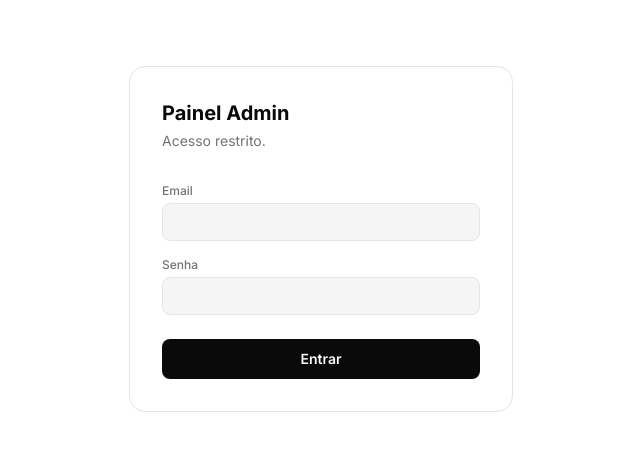
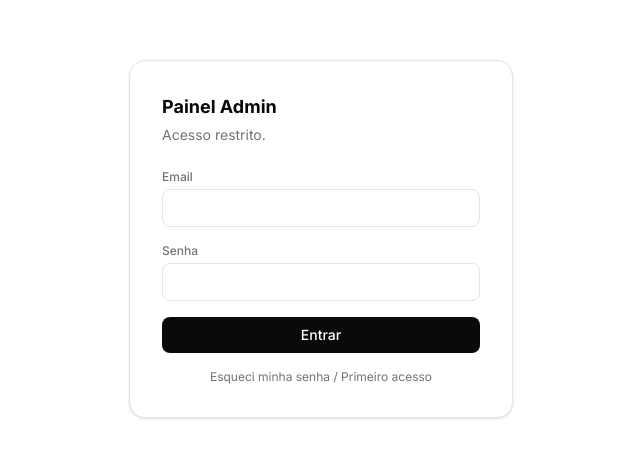
Before and after one commit to Jhowsilva2k22/joanderson-links, a Next.js app: page /admin/login in a window 1280 px wide. Shown: the part 161-618 px from the top of the page, without its empty margins (319-959 px from the left). Built offline with nearby package versions, Linux system fonts and the light colour scheme; no server answers.

Commit message:
feat: adiciona magic link e recuperação de senha no login

```diff
--- a/src/app/admin/login/page.tsx
+++ b/src/app/admin/login/page.tsx
@@ -1,54 +1,124 @@
 "use client"
 
 import { useState } from "react"
-import { useRouter } from "next/navigation"
 import { createClient } from "@/lib/supabase/client"
 
 export default function LoginPage() {
-  const router = useRouter()
   const [email, setEmail] = useState("")
+  const [mode, setMode] = useState<"password" | "magic">("password")
   const [password, setPassword] = useState("")
   const [loading, setLoading] = useState(false)
+  const [message, setMessage] = useState("")
   const [error, setError] = useState("")
 
-  async function handleLogin(e: React.FormEvent) {
+  async function handlePassword(e: React.FormEvent) {
     e.preventDefault()
     setLoading(true)
     setError("")
     const supabase = createClient()
     const { error } = await supabase.auth.signInWithPassword({ email, password })
-    if (error) { setError("Email ou senha incorretos."); setLoading(false); return }
-    router.push("/admin/links")
-    router.refresh()
+    if (error) {
+      setError("Email ou senha incorretos.")
+      setLoading(false)
+      return
+    }
+    window.location.href = "/admin"
+  }
+
+  async function handleMagicLink(e: React.FormEvent) {
+    e.preventDefault()
+    setLoading(true)
+    setError("")
+    const supabase = createClient()
+    const { error } = await supabase.auth.signInWithOtp({
+      email,
+      options: { emailRedirectTo: `${window.location.origin}/admin` },
+    })
+    if (error) setError("Erro ao enviar o link. Tenta novamente.")
+    else setMessage("Link enviado para seu email. Clica nele para entrar.")
+    setLoading(false)
   }
 
   return (
-    <div className="min-h-screen flex items-center justify-center px-4" style={{ background: "var(--background)" }}>
-      <div className="w-full max-w-sm rounded-2xl p-8" style={{ background: "var(--card)", border: "1px solid var(--border)" }}>
-        <div className="mb-8">
-          <h1 className="text-xl font-bold mb-1" style={{ color: "var(--foreground)" }}>Painel Admin</h1>
-          <p className="text-sm" style={{ color: "var(--muted-foreground)" }}>Acesso restrito.</p>
-        </div>
-        <form onSubmit={handleLogin} className="flex flex-col gap-4">
+    <div className="min-h-screen flex items-center justify-center bg-background px-4">
+      <div className="w-full max-w-sm bg-card border border-border rounded-2xl p-8 shadow-sm">
+        <h1 className="text-lg font-bold text-foreground mb-1">Painel Admin</h1>
+        <p className="text-sm text-muted-foreground mb-6">Acesso restrito.</p>
+
+        {mode === "password" ? (
+          <form onSubmit={handlePassword} className="flex flex-col gap-4">
             <div className="flex flex-col gap-1">
-            <label htmlFor="email" className="text-xs font-medium" style={{ color: "var(--muted-foreground)" }}>Email</label>
-            <input id="email" type="email" value={email} onChange={(e) => setEmail(e.target.value)} required autoComplete="email"
-              className="w-full px-3 py-2 rounded-lg text-sm outline-none"
-              style={{ background: "var(--muted)", color: "var(--foreground)", border: "1px solid var(--border)" }} />
+              <label className="text-xs font-medium text-muted-foreground">Email</label>
+              <input
+                type="email"
+                value={email}
+                onChange={(e) => setEmail(e.target.value)}
+                required
+                autoComplete="email"
+                className="border border-border rounded-lg px-3 py-2 text-sm bg-background text-foreground outline-none focus:ring-2 focus:ring-foreground"
+              />
             </div>
             <div className="flex flex-col gap-1">
-            <label htmlFor="password" className="text-xs font-medium" style={{ color: "var(--muted-foreground)" }}>Senha</label>
-            <input id="password" type="password" value={password} onChange={(e) => setPassword(e.target.value)} required autoComplete="current-password"
-              className="w-full px-3 py-2 rounded-lg text-sm outline-none"
-              style={{ background: "var(--muted)", color: "var(--foreground)", border: "1px solid var(--border)" }} />
+              <label className="text-xs font-medium text-muted-foreground">Senha</label>
+              <input
+                type="password"
+                value={password}
+                onChange={(e) => setPassword(e.target.value)}
+                required
+                autoComplete="current-password"
+                className="border border-border rounded-lg px-3 py-2 text-sm bg-background text-foreground outline-none focus:ring-2 focus:ring-foreground"
+              />
             </div>
-          {error && <p className="text-xs" style={{ color: "var(--destructive)" }}>{error}</p>}
-          <button type="submit" disabled={loading}
-            className="w-full py-2.5 rounded-lg text-sm font-semibold transition-all active:scale-[0.98] disabled:opacity-50 mt-2"
-            style={{ background: "var(--primary)", color: "var(--primary-foreground)" }}>
+            {error && <p className="text-xs text-red-500">{error}</p>}
+            <button
+              type="submit"
+              disabled={loading}
+              className="w-full py-2 rounded-lg text-sm font-medium bg-foreground text-background hover:opacity-90 transition disabled:opacity-50"
+            >
               {loading ? "Entrando..." : "Entrar"}
             </button>
+            <button
+              type="button"
+              onClick={() => { setMode("magic"); setError(""); setMessage("") }}
+              className="text-xs text-muted-foreground hover:text-foreground transition text-center"
+            >
+              Esqueci minha senha / Primeiro acesso
+            </button>
           </form>
+        ) : (
+          <form onSubmit={handleMagicLink} className="flex flex-col gap-4">
+            <p className="text-sm text-muted-foreground">
+              Digite seu email e enviaremos um link de acesso direto.
+            </p>
+            <div className="flex flex-col gap-1">
+              <label className="text-xs font-medium text-muted-foreground">Email</label>
+              <input
+                type="email"
+                value={email}
+                onChange={(e) => setEmail(e.target.value)}
+                required
+                autoComplete="email"
+                className="border border-border rounded-lg px-3 py-2 text-sm bg-background text-foreground outline-none focus:ring-2 focus:ring-foreground"
+              />
+            </div>
+            {error && <p className="text-xs text-red-500">{error}</p>}
+            {message && <p className="text-xs text-green-600">{message}</p>}
+            <button
+              type="submit"
+              disabled={loading}
+              className="w-full py-2 rounded-lg text-sm font-medium bg-foreground text-background hover:opacity-90 transition disabled:opacity-50"
+            >
+              {loading ? "Enviando..." : "Enviar link de acesso"}
+            </button>
+            <button
+              type="button"
+              onClick={() => { setMode("password"); setError(""); setMessage("") }}
+              className="text-xs text-muted-foreground hover:text-foreground transition text-center"
+            >
+              Voltar para login com senha
+            </button>
+          </form>
+        )}
       </div>
     </div>
   )
```
Lines whose indentation alone changed are shown as unchanged.
